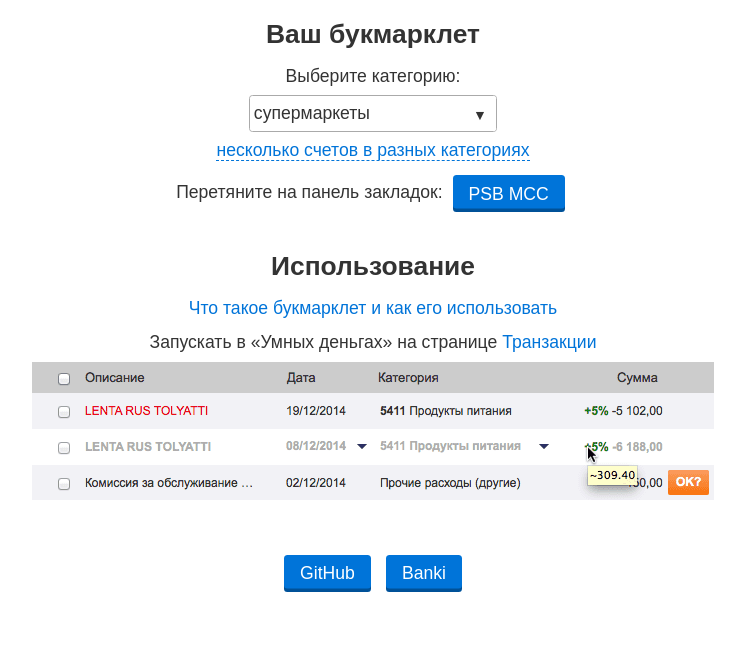
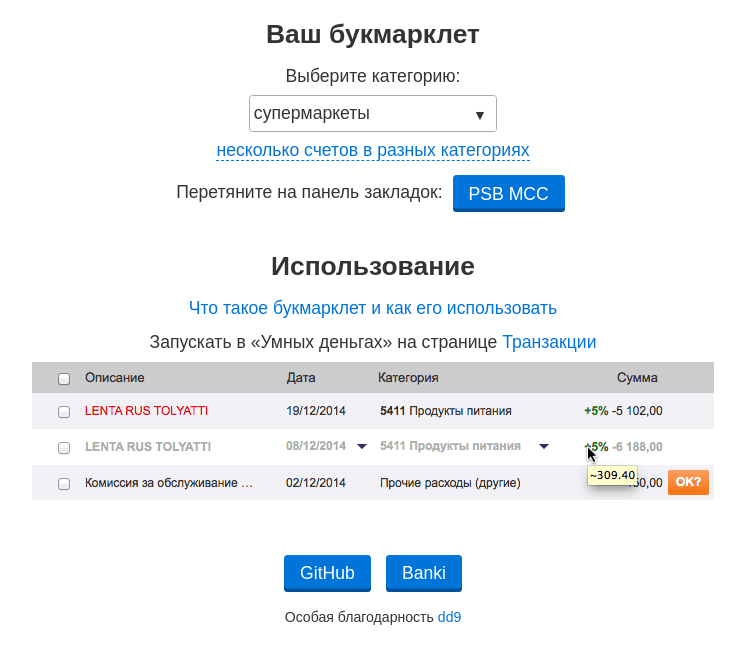
Before and after one commit to rakeev/psb-mcc, a website: page index.html in a window 1280 px wide. Shown: the part 88-752 px from the top of the page, without its empty margins (267-1012 px from the left). Drawn offline with Linux system fonts and the light colour scheme.

Commit message:
Added credits to dd9

```diff
--- a/index.html
+++ b/index.html
@@ -43,6 +43,8 @@
 <footer>
     <p><a href="https://github.com/rakeev/psb-mcc" class="button">GitHub</a>
         <a href="http://www.banki.ru/forum/?PAGE_NAME=pm_edit&mode=new&UID=93927" class="button">Banki</a></p>
+    <p class="mini">Особая благодарность
+        <a href="http://www.banki.ru/forum/index.php?PAGE_NAME=message&MID=3155740#message3155740">dd9</a></p>
 </footer>
 
 <script src="res/script.js"></script>
```
